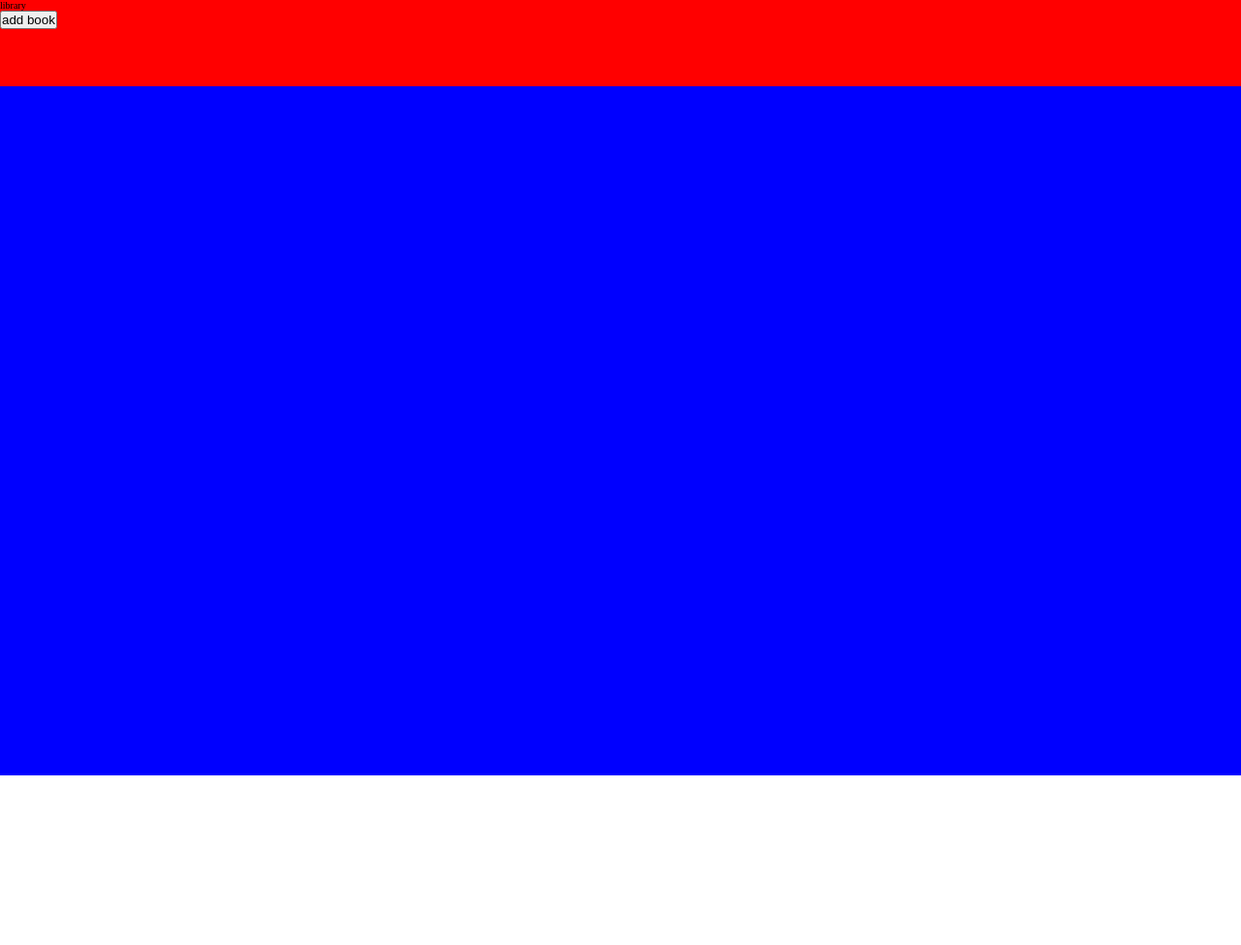
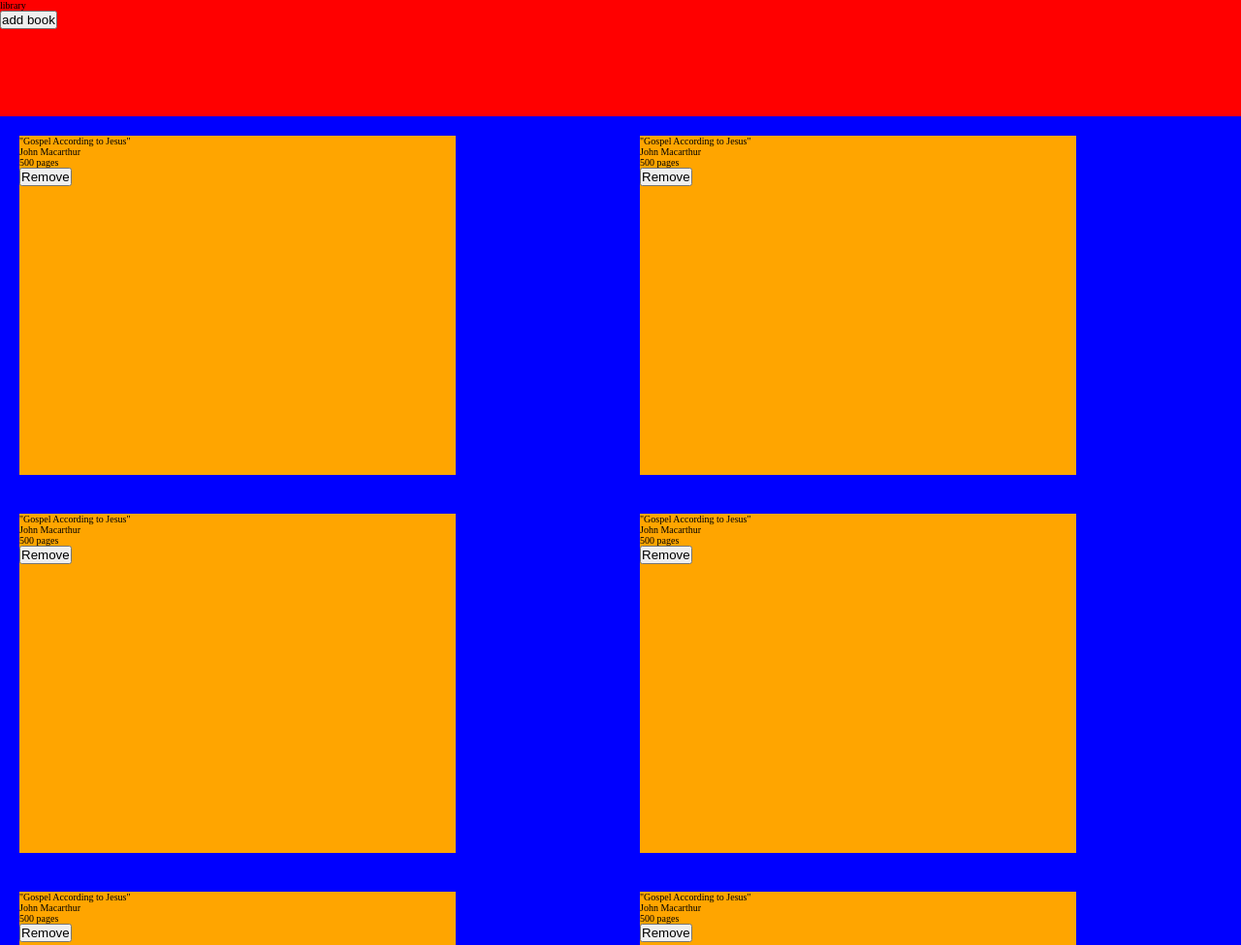
Before and after one commit to enochhh/library, a plain HTML site: page index.html in a window 1280 px wide. Shown: the top 975 px of the page at 97% size. Before the commit the page ends 800 px from the top, so only its background shows below. Drawn offline with Linux system fonts and the light colour scheme.

Commit message:
Built the book card functionality to display book info on each card

```diff
--- a/index.css
+++ b/index.css
@@ -17,17 +17,21 @@
 .header {
     background-color: red;
     grid-row:1/2;
+    min-height: 12rem;
 }
 
 #library-container {
     display: grid;
     background-color: blue;
     grid-row:2/3;
+    grid-template-columns: repeat(auto-fill, minmax(430px, 1fr));
+    grid-template-rows: repeat(auto-fill, 1fr);
 }
 
 .library-item, .book{
-    height: 10rem;
-    width: 10rem;
+    height: 35rem;
+    width: 45rem;
+    margin: 2rem;
     background-color: orange;
 }
 
--- a/index.js
+++ b/index.js
@@ -11,6 +11,16 @@ submit.addEventListener("click", getNewBook);
 
 let myLibrary = [];
 const myBook = new Book('Gospel According to Jesus', 'John Macarthur', '500');
+myLibrary.push(myBook);
+myLibrary.push(myBook);
+myLibrary.push(myBook);
+myLibrary.push(myBook);
+myLibrary.push(myBook);
+myLibrary.push(myBook);
+myLibrary.push(myBook);
+myLibrary.push(myBook);
+myLibrary.push(myBook);
+displayBook();
 
 /* Open/Close Modal */
 function openModal() {
@@ -69,16 +79,31 @@ function Book(title, author, pages) {
 
 
 function displayBook() {
-    // libraryContainer.innerHTML = "";
+    libraryContainer.innerHTML = "";
     for (let book of myLibrary) {
-        book = document.createElement("div");
-        book.classList.add("book");
-        libraryContainer.appendChild(book).classList.add("library-item");
+        createCard(book);
     }
 }
 
-function clearDisplay(parent) {
-    while(parent.firstChild) {
-        parent.removeChild(parent.firstChild);
-    }
+function createCard(book) {
+    const bookCard = document.createElement('div');
+    const title = document.createElement('p');
+    const author = document.createElement('p');
+    const pages = document.createElement('p');
+    const buttonGroup = document.createElement('div');
+    const removeBtn = document.createElement('button');
+
+    bookCard.classList.add('library-item');
+
+    title.textContent = `"${book.title}"`;
+    author.textContent = book.author;
+    pages.textContent = `${book.pages} pages`;
+    removeBtn.textContent = 'Remove';
+
+    bookCard.appendChild(title);
+    bookCard.appendChild(author);
+    bookCard.appendChild(pages);
+    buttonGroup.appendChild(removeBtn);
+    bookCard.appendChild(buttonGroup);
+    libraryContainer.appendChild(bookCard);
 }
```
